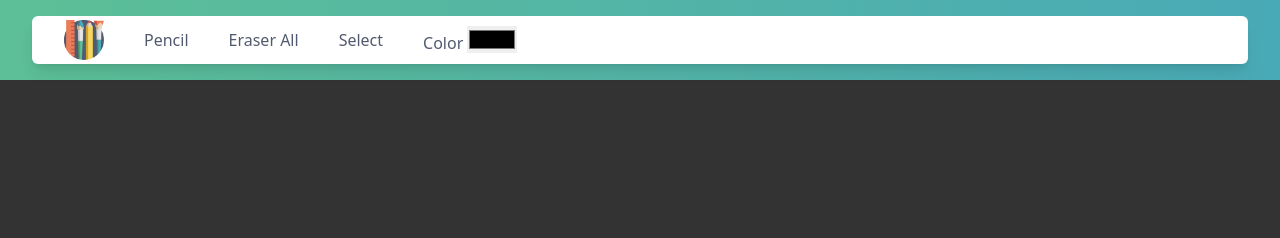
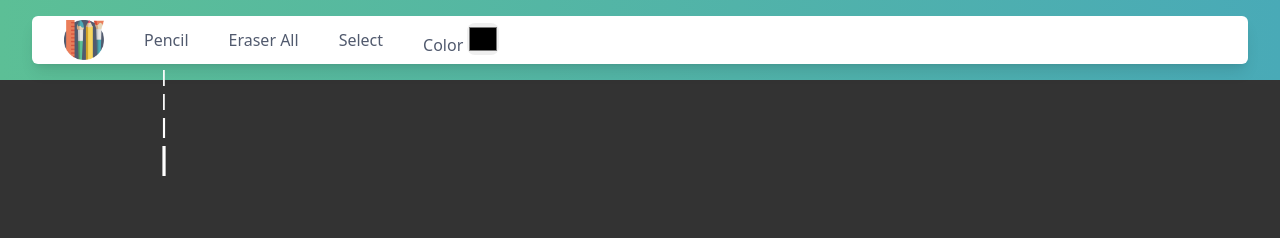
Before and after one commit to sonukuldeep/drawApp, a React (Vite) app: page / in a window 1280 px wide. Shown: the top 238 px of the page. Built offline with nearby package versions, Linux system fonts and the light colour scheme.

Commit message:
added line width functionality

```diff
--- a/src/App.jsx
+++ b/src/App.jsx
@@ -29,9 +29,9 @@ function App() {
 
   //select element and do something
   useEffect(() => {
-    // console.log(currentSelect)
-
-    document.getElementById(currentSelect)?.setAttribute('stroke-width', currentPathWidth)
+    const selectingLastPath = document.getElementById(elemants[elemants.length-1].id)
+    selectingLastPath.setAttribute('stroke-width', currentPathWidth)
+    // document.getElementById(currentSelect)?.setAttribute('stroke-width', currentPathWidth)
   }, [currentSelect, currentPathWidth])
 
   const pointerDown = (e) => {
@@ -67,7 +67,7 @@ function App() {
   const pointerUp = (e) => {
     if (!select) {
       var randomID = Math.floor(Math.random() * 16777215).toString(16)
-      const pathProperties = { 'd': 'M20 20', 'stroke': color, 'strokeWidth': '1', 'id': randomID }
+      const pathProperties = { 'd': 'M20 20', 'stroke': color, 'strokeWidth': currentPathWidth, 'id': randomID }
       setElemants([...elemants, pathProperties])
     }
     setFireStatus(false)
@@ -83,11 +83,10 @@ function App() {
 
   function remove() {
     setElemants([{ 'd': 'M20 20', 'stroke': color, 'strokeWidth': '1', 'id': '1' }])
-    console.log(pathCurrentVal)
   }
 
-  function lineWidth() {
-    console.log('line width')
+  function lineWidth(width) {
+    setCurrentPathWidth(width)
   }
 
   function selectLine() {
--- a/src/Components/Navbar.jsx
+++ b/src/Components/Navbar.jsx
@@ -11,14 +11,20 @@ const Navbar = ({ remove, colorChange, lineWidth, selectLine }) => {
                     </div>
 
                     <div className="hidden ml-10 lg:flex lg:items-center lg:mr-auto lg:space-x-10">
-                        <div onClick={() => { lineWidth() }} className="text-base font-medium text-[#515a6e] transition-all duration-200 hover:text-[#ea7e5a] hover:cursor-pointer"> Pencil </div>
+                        <div className="text-base font-medium text-[#515a6e] transition-all duration-200 hover:text-[#ea7e5a] relative">Pencil<ul className='absolute flex flex-col justify-evenly items-center w-10 p-3 rounded-sm text-white' >
+                        <li onClick={()=>{lineWidth(1)}} className='font-semibold hover:cursor-pointer'>|</li>
+                        <li onClick={()=>{lineWidth(2)}} className='font-bold hover:cursor-pointer'>|</li>
+                        <li onClick={()=>{lineWidth(3)}} className='font-bold text-xl hover:cursor-pointer'>|</li>
+                            <li onClick={()=>{lineWidth(4)}} className='font-bold text-3xl hover:cursor-pointer'>|</li>
+                            </ul></div>
+                        {/* <div onClick={() => { lineWidth() }} className="text-base font-medium text-[#515a6e] transition-all duration-200 hover:text-[#ea7e5a] hover:cursor-pointer"> Pencil </div> */}
 
                         <div onClick={() => { remove() }} className="text-base font-medium text-[#515a6e] transition-all duration-200 hover:text-[#ea7e5a] hover:cursor-pointer"> Eraser All </div>
 
                         <div onClick={() => { selectLine() }} className="text-base font-medium text-[#515a6e] transition-all duration-200 hover:text-[#ea7e5a] hover:cursor-pointer"> Select </div>
 
                         {/* <div onClick={() => { colorChange() }} className="text-base font-medium text-[#515a6e] transition-all duration-200 hover:text-[#ea7e5a] hover:cursor-pointer"> Color </div> */}
-                        <div className="text-base font-medium text-[#515a6e] transition-all duration-200 hover:text-[#ea7e5a] hover:cursor-pointer"> Color <input type="color" onChange={e=>colorChange(e.target.value)}/> </div>
+                        <div className="text-base font-medium text-[#515a6e] transition-all duration-200 hover:text-[#ea7e5a] hover:cursor-pointer"> Color <input className="w-8 h-8 rounded-lg" type="color" onChange={e=>colorChange(e.target.value)}/> </div>
 
                     </div>
 
```
